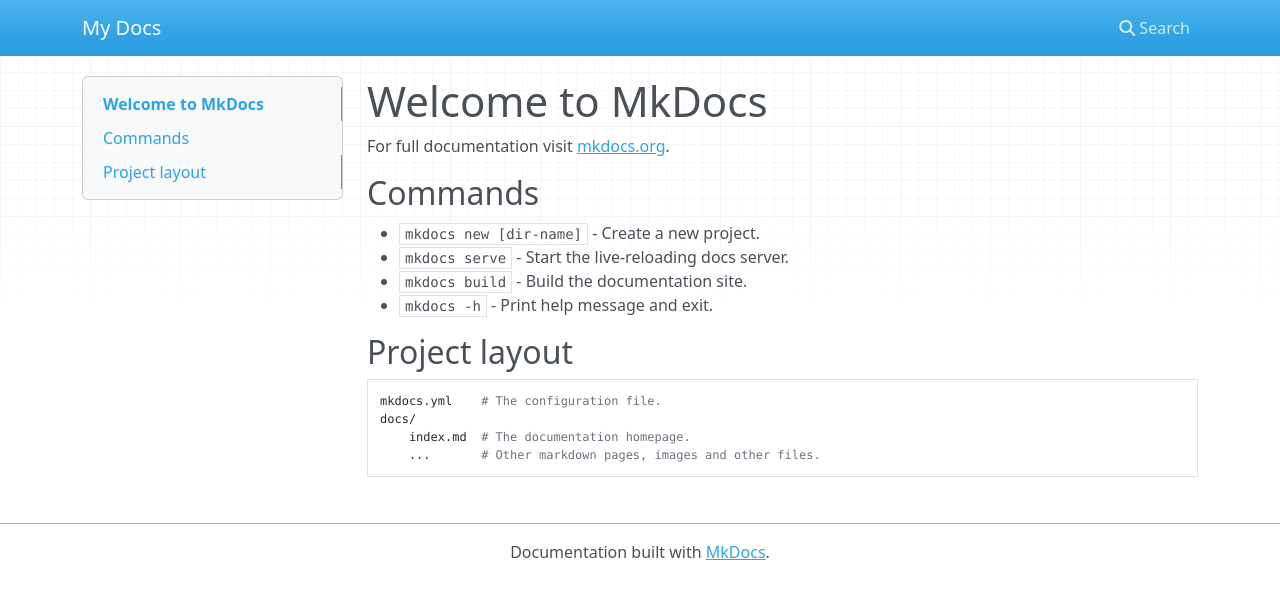
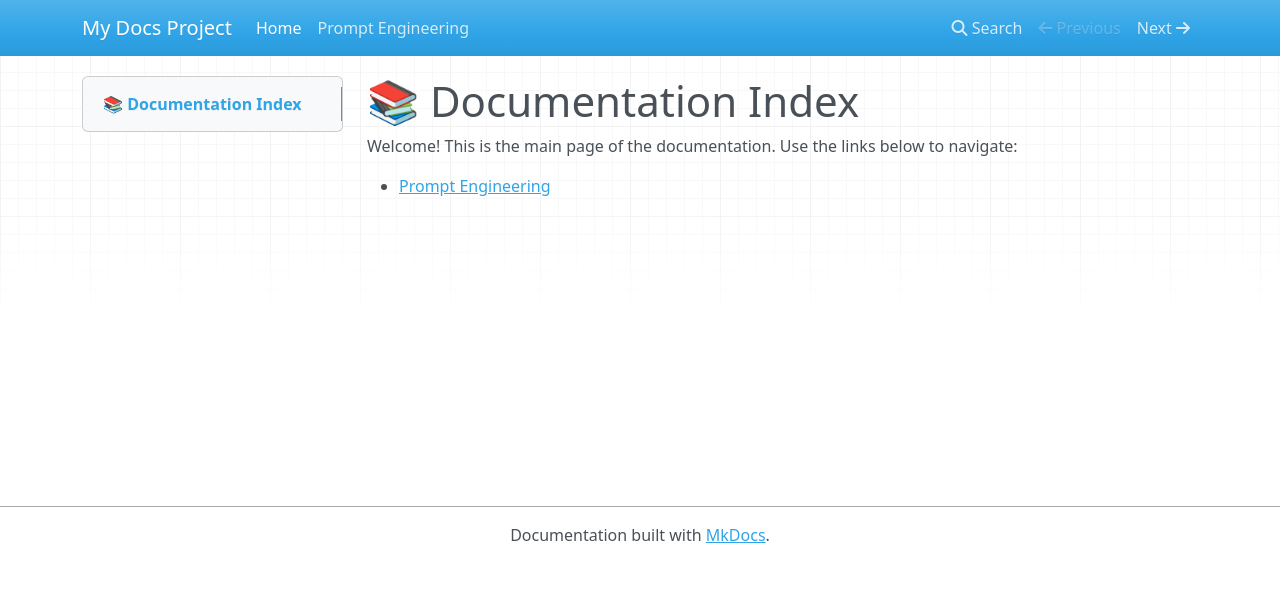
Before and after one commit to Mr-Kiran-Nidavani/my-docs, an MkDocs documentation site: the page built from docs/index.md, in a window 1280 px wide. Shown: the top 599 px of the page. Built offline with MkDocs 1.6.1, drawn with Linux system fonts in a browser that asks for light colours; nearby versions of some CDN libraries.

Commit message:
Initial documentation setup

```diff
--- a/docs/index.md
+++ b/docs/index.md
@@ -1,17 +1,5 @@
-# Welcome to MkDocs
+# 📚 Documentation Index
 
-For full documentation visit [mkdocs.org](https://www.mkdocs.org).
+Welcome! This is the main page of the documentation. Use the links below to navigate:
 
-## Commands
-
-* `mkdocs new [dir-name]` - Create a new project.
-* `mkdocs serve` - Start the live-reloading docs server.
-* `mkdocs build` - Build the documentation site.
-* `mkdocs -h` - Print help message and exit.
-
-## Project layout
-
-    mkdocs.yml    # The configuration file.
-    docs/
-        index.md  # The documentation homepage.
-        ...       # Other markdown pages, images and other files.
+- [Prompt Engineering](promptEngineering.md)
--- a/mkdocs.yml
+++ b/mkdocs.yml
@@ -1 +1,5 @@
-site_name: My Docs
+site_name: My Docs Project
+
+nav:
+  - Home: index.md
+  - Prompt Engineering: promptEngineering.md
```
Also changed, not shown: docs/promptEngineering.md (added, +63 -0 lines).
